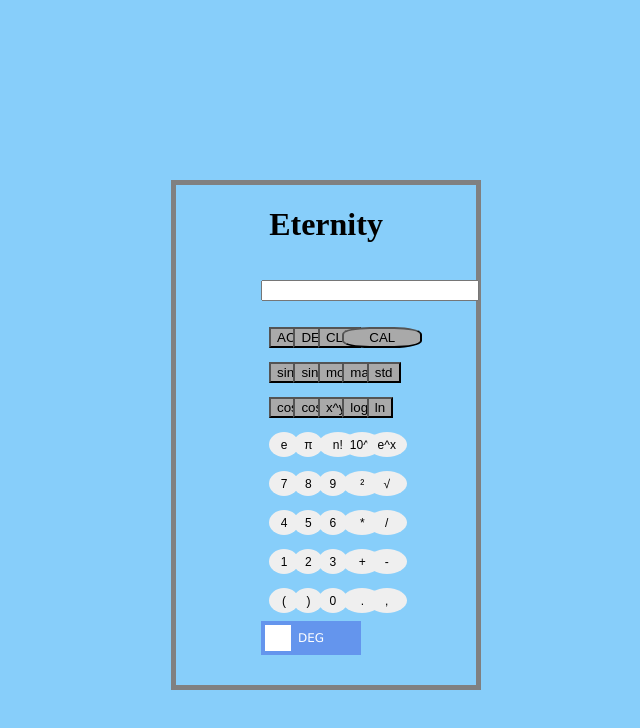
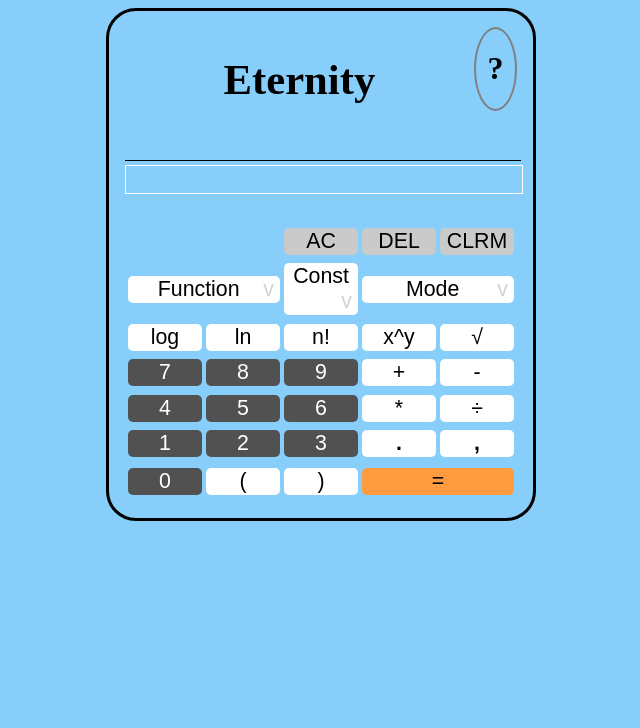
Before and after one commit to neoJINXD/Eternity, an Electron app: page public/index.html in a window 800 px wide. Shown: the whole page, without its empty margins (79-719 px from the left). Drawn offline with Linux system fonts and the light colour scheme.

Commit message:
Implemented new UI

```diff
--- a/public/index.html
+++ b/public/index.html
@@ -7,83 +7,144 @@
 </head>
 <body>
 
-<div class='calculator'>
+
+
+<div class="main">
+    <div class="calc">
+        <div class="help">
+            <h1>?</h1>
+        </div>
+
+        <div>
             <h1>Eternity</h1>
         </div>
 
-<div class='main'>
-
-    <div id="equation"></div>
-    <div id="answer"></div>
-
-    <input id="resultInput" type="text" autocomplete="off" style="width: 210px" name="calc" list="browserList" value="" >
+        <input id="resultInput" type="text" autocomplete="off" style="width: 100%" name="calc" list="browserList" value="" /><br/>
+        <input id="resultOutput" type="text" autocomplete="off" style="width: 100%" name="calc" list="browserList" value="" />
         <datalist id="browserList" name="browserList"></datalist>
         <br/><br/>
 
+
         <table>
             <tr>
-            <td><button onclick='clearInput()' class='special' id='1'>AC</button></td>
-            <td><button onclick='del()' class='special' id='2'>DEL</button></td>
-            <td><button onclick='clr()' class='special' id='3'>CLR</button></td>
-            <td colspan='2'><input onclick='calc()' type="submit" class="special" value="CAL" style='width:80px;border-radius:35%' /></td>
+                <!-- <td><button onclick="" class="operation"  >2nd</button></td> -->
+                <td><button onclick="" style="visibility: hidden;"></button></td>
+                <td><button onclick="" style="visibility: hidden;"></button></td>
+                <td><button onclick="clearInput()" class="calc-funct" >AC</button></td>
+                <td><button onclick="del()" class="calc-funct" >DEL</button></td>
+                <td><button onclick="clr()" class="calc-funct" >CLRM</button></td>
+            </tr>
+
+            <tr>
+                <td colspan="2">
+                    <div class="dropdown">
+                        <button onclick="" class="operation dropbtn" value="" >Function<span class="drop-indicator">v</span></button>
+                        <div class="dropdown-content">
+                            <table>
+                                <tr>
+                                    <td><button onclick="addToExpression('^2')" class="operation" value="">x^2</button></td>
+                                    <td><button onclick="addToExpression('π^')" class="operation" value="">π^x</button></td>
                                 </tr>
                                 <tr>
-            <td><button onclick="addToExpression('sinh(')" name="io" class="special" value="sinh(" >sinh</button></td>
-            <td><button onclick="addToExpression('sin(')" name="io" class="special" value="sin(" >sin</button></td>
-            <td><button onclick="addToExpression('%')" name="io" class="special" value="%" >mod</button></td>
-            <td><button onclick="addToExpression('mad(')" name="io" class="special" value="mad(," >mad</button></td>
-            <td><button onclick="addToExpression('std(')" name="io" class="special" value="std(," >std</button></td>
+                                    <td><button onclick="addToExpression('e^')" class="operation" value="">e^x</button></td>
+                                    <td><button onclick="addToExpression('10^')" class="operation" value="">10^x</button></td>
                                 </tr>
                                 <tr>
-            <td><button onclick="addToExpression('cosh(')" name="io" class="special" value="cosh(" >cosh</button></td>
-            <td><button onclick="addToExpression('cos(')" name="io" class="special" value="cos(" >cos</button></td>
-            <td><button onclick="addToExpression('^')" name="io" class="special" value="^" >x^y</button></td>
-            <td><button onclick="addToExpression('log(')" name="io" class="special" value="log(" >log</button></td>
-            <td><button onclick="addToExpression('ln(')" name="io" class="special" value="ln(" >ln</button></td>
+                                    <td><button onclick="addToExpression('sin(')" class="operation" value="">sin</button></td>
+                                    <td><button onclick="addToExpression('cos(')" class="operation" value="">cos</button></td>
+                                    <td><button onclick="addToExpression('tan(')" class="operation" value="">tan</button></td>
                                 </tr>
                                 <tr>
-            <td><button onclick="addToExpression('e')" name="io" class="number" value="e" >e</button></td>
-            <td><button onclick="addToExpression('π')" name="io" class="number" value="π" >π</button></td>
-            <td><button onclick="addToExpression('!')" name="io" class="operator" value="!" >n!</button></td>
-            <td><button onclick="addToExpression('10^')" name="io" class="operator" value="10^" >10^x</button></td>
-            <td><button onclick="addToExpression('e^')" name="io" class="operator" value="e^" >e^x</button></td>
+                                    <td><button onclick="addToExpression('sinh(')" class="operation" value="">sinh</button></td>
+                                    <td><button onclick="addToExpression('cosh(')" class="operation" value="">cosh</button></td>
+                                    <td><button onclick="addToExpression('tanh(')" class="operation" value="">tanh</button></td>
                                 </tr>
                                 <tr>
-            <td><button onclick="addToExpression('7')" name="io" class="number" value="7" >7</button></td>
-            <td><button onclick="addToExpression('8')" name="io" class="number" value="8" >8</button></td>
-            <td><button onclick="addToExpression('9')" name="io" class="number" value="9" >9</button></td>
-            <td> <button onclick="addToExpression('^2')" name="io" class="operator" value="^2" >²</button></td>
-            <td> <button onclick="addToExpression('√(')" name="io" class="operator" value="√(" >√</button></td>
+                                    <td><button onclick="addToExpression('mod(')" class="operation" value="">mod</button></td>
+                                    <td><button onclick="addToExpression('mad(')" class="operation" value="">mad</button></td>
+                                    <td><button onclick="addToExpression('std(')" class="operation" value="">std</button></td>
+                                </tr>
+                            </table>
+                        </div>
+                    </div>
+                </td>
+                <td>
+                    <div class="dropdown">
+                        <button onclick="" class="operation dropbtn" value="" >Const<span class="drop-indicator">v</span></button>
+                        <div class="dropdown-content">
+                            <button onclick="addToExpression('π')" class="operation" value="">π</button>
+                            <button onclick="addToExpression('e')" class="operation" value="">e</button>
+                        </div>
+                    </div>
+                </td>
+                <td colspan="2">
+                    <div class="dropdown">
+                        <button onclick="" class="operation dropbtn" value="" >Mode<span class="drop-indicator">v</span></button>
+                        <div class="dropdown-content">
+                            <table>
+                                <tr>
+                                    <!-- TODO Set active to one being clicked and disable the other -->
+                                    <td><button onclick="" class="operation selected" value="">Rad</button></td>
+                                    <td><button onclick="" class="operation" value="">Deg</button></td>
                                 </tr>
                                 <tr>
-            <td><button onclick="addToExpression('4')" name="io" class="number" value="4" >4</button></td>
-            <td><button onclick="addToExpression('5')" name="io" class="number" value="5" >5</button></td>
-            <td><button onclick="addToExpression('6')" name="io" class="number" value="6" >6</button></td>
-            <td> <button onclick="addToExpression('*')" name="io" class="operator" value="*" >*</button></td>
-            <td> <button onclick="addToExpression('/')" name="io" class="operator" value="/" >/</button></td>
-        </tr>
-        <tr>
-            <td><button onclick="addToExpression('1')" name="io" class="number" value="1" >1</button></td>
-            <td><button onclick="addToExpression('2')" name="io" class="number" value="2" >2</button></td>
-            <td><button onclick="addToExpression('3')" name="io" class="number" value="3" >3</button></td>
-            <td><button onclick="addToExpression('+')" name="io" class="operator" value="+" >+</button></td>
-            <td><button onclick="addToExpression('-')" name="io" class="operator" value="-" >-</button></td>
-        </tr>
-        <tr>
-            <td><button onclick="addToExpression('(')" name="io" class="number" value="(" >(</button></td>
-            <td><button onclick="addToExpression(')')" name="io" class="number" value=")" >)</button></td>
-            <td><button onclick="addToExpression('0')" name="io" class="number" value="0" >0</button></td>
-            <td><button onclick="addToExpression('.')" name="io" class="operator" value="." >.</button></td>
-            <td><button onclick="addToExpression(',')" name="io" class="operator" value="," >,</button></td>
+                                    <td><button onclick="" class="operation" value="">BIN</button></td>
+                                    <td><button onclick="" class="operation selected" value="">DEC</button></td>
+                                    <!-- <button onclick="" class="operation" value="">SN</button> -->
                                 </tr>
                             </table>
-    <label class="switch">
+                        </div>
+                    </div>
+                </td>
+            </tr>
+
+            <tr>
+                <td><button onclick="addToExpression('log(')" class="operation" value="" >log</button></td>
+                <td><button onclick="addToExpression('ln(')" class="operation" value="" >ln</button></td>
+                <td><button onclick="addToExpression('!')" class="operation" value="" >n!</button></td>
+                <td><button onclick="addToExpression('^')" class="operation" value="" >x^y</button></td>
+                <td><button onclick="addToExpression('√(')" class="operation" value="" >√</button></td>
+            </tr>
+
+            <tr>
+                <td><button onclick="addToExpression('7')" class="number"    value="" >7</button></td>
+                <td><button onclick="addToExpression('8')" class="number"    value="" >8</button></td>
+                <td><button onclick="addToExpression('9')" class="number"    value="" >9</button></td>
+                <td><button onclick="addToExpression('+')" class="operation" value="" >+</button></td>
+                <td><button onclick="addToExpression('-')" class="operation" value="" >-</button></td>
+            </tr>
+
+            <tr>
+                <td><button onclick="addToExpression('4')" class="number"    value="" >4</button></td>
+                <td><button onclick="addToExpression('5')" class="number"    value="" >5</button></td>
+                <td><button onclick="addToExpression('6')" class="number"    value="" >6</button></td>
+                <td><button onclick="addToExpression('*')" class="operation" value="" >*</button></td>
+                <td><button onclick="addToExpression('/')" class="operation" value="" >÷</button></td>
+            </tr>
+
+            <tr>
+                <td><button onclick="addToExpression('1')" class="number"    value="" >1</button></td>
+                <td><button onclick="addToExpression('2')" class="number"    value="" >2</button></td>
+                <td><button onclick="addToExpression('3')" class="number"    value="" >3</button></td>
+                <td><button onclick="addToExpression('.')" class="operation" value="" style="font-weight: bold;">.</button></td>
+                <td><button onclick="addToExpression(',')" class="operation" value="" style="font-weight: bold;">,</button></td>
+            </tr>
+
+            <tr>
+                <td><button onclick="addToExpression('0')" class="number"    value="" >0</button></td>
+                <td><button onclick="addToExpression('(')" class="operation" value="" >(</button></td>
+                <td><button onclick="addToExpression(')')" class="operation" value="" >)</button></td>
+                <td colspan="2"><button onclick="calc()" class="special"   value="" >=</button></td>
+            </tr>
+        </table>
+    </div>
+    <!-- <label class="switch">
         <input type="checkbox" id = "angleMode" onclick="calc();" type="submit">
             <div class="slider">
                 <span class="on">RAD</span>
                 <span class="off">DEG</span>
             </div>
-    </label>
+    </label> -->
 </div>
 </body>
 </html>
--- /dev/null
+++ b/public/old-style.css
@@ -0,0 +1,168 @@
+
+/* Sources for Toggle Switch:
+  1) https://stackoverflow.com/questions/39846282/how-to-add-the-text-on-and-off-to-toggle-button
+  2) https://www.w3schools.com/howto/howto_css_switch.asp
+*/
+h1 {
+    color: black;
+    text-align: center;
+}
+
+h3 {
+    position: absolute;
+    right:1%;
+    bottom:0;
+}
+
+body {
+    background-color: lightskyblue;
+}
+
+table {
+    width: 27%;
+    border: 0;
+    table-layout: fixed;
+    empty-cells: show;
+  }
+
+.calculator {
+    border: 5px solid gray;
+    position:absolute;
+    width: 300px;
+    height: 500px;
+    top: 35%;
+    left: 50%;
+    margin-left: -150px;
+    margin-top: -100px;
+}
+
+.main {
+    position:absolute;
+    top: 35%;
+    left: 42.5%;
+}
+
+.number{
+    width:30px;
+    margin:5px;
+    height:25px;
+    font-size:12px;
+    border-radius:50%;
+    text-align: center;
+    border:none;
+    outline:none;
+}
+
+.operator{
+    width:40px;
+    margin:5px;
+    height:25px;
+    font-size:12px;
+    border-radius:50%;
+    text-align: center;
+    border:none;
+    outline:none;
+}
+
+.special{
+    margin:5px;
+    background:darkgray;
+    color:black;
+}
+
+switch {
+  position: relative;
+  display: inline-block;
+  width: 90px;
+  height: 34px;
+}
+
+.switch input {display:none;}
+
+.slider {
+  position: absolute;
+  cursor: pointer;
+  top: 0;
+  left: 0;
+  right: 0;
+  bottom: 0;
+  background-color: #ca2222;
+  -webkit-transition: .4s;
+  transition: .4s;
+}
+
+ /* The switch - the box around the slider */
+.switch {
+  position: relative;
+  display: inline-block;
+  width: 100px;
+  height: 34px;
+}
+
+/* Hide default HTML checkbox */
+.switch input {
+  opacity: 0;
+  width: 0;
+  height: 0;
+}
+
+/* The slider */
+.slider {
+  position: absolute;
+  cursor: pointer;
+  top: 0;
+  left: 0;
+  right: 0;
+  bottom: 0;
+  background-color: cornflowerblue;
+  -webkit-transition: .4s;
+  transition: .4s;
+}
+
+.slider:before {
+  position: absolute;
+  content: "";
+  height: 26px;
+  width: 26px;
+  left: 4px;
+  bottom: 4px;
+  background-color: white;
+  -webkit-transition: .4s;
+  transition: .4s;
+}
+
+input:checked + .slider {
+  background-color: LightSeaGreen;
+}
+
+input:focus + .slider {
+  box-shadow: 0 0 1px #2196F3;
+}
+
+input:checked + .slider:before {
+  -webkit-transform: translateX(66px);
+  -ms-transform: translateX(66px);
+  transform: translateX(66px);
+}
+
+.on
+{
+  display: none;
+}
+
+.on, .off
+{
+  color: white;
+  position: absolute;
+  transform: translate(-50%,-50%);
+  top: 50%;
+  left: 50%;
+  font-size: 12px;
+  font-family: Verdana, sans-serif;
+}
+
+input:checked+ .slider .on
+{display: block;}
+
+input:checked + .slider .off
+{display: none;}
--- a/public/serverScripts.js
+++ b/public/serverScripts.js
@@ -38,8 +38,12 @@ function clr() {
 /* eslint-disable-next-line */
 async function calc() {
   // gets the input from the textbox
-  const input = { expression: document.getElementById('resultInput').value, is_rad: document.getElementById('angleMode').checked };
-  document.getElementById('equation').innerHTML = `> ${input.expression}`;
+  // const input = {
+  //   expression: document.getElementById('resultInput').value,
+  //   is_rad: document.getElementById('angleMode').checked
+  // };
+  const input = { expression: document.getElementById('resultInput').value, is_rad: false };
+  // document.getElementById('equation').innerHTML = `> ${input.expression}`;
 
   const dlist = document.getElementById('browserList');
   const option = document.createElement('option');
@@ -57,8 +61,8 @@ async function calc() {
   const json = await response.json();
 
   // Sets the answer in the input text
-  document.getElementById('answer').innerHTML = `= ${json.answer}`;
-  document.getElementById('resultInput').value = '';
+  document.getElementById('resultOutput').value = `= ${json.answer}`;
+  // document.getElementById('resultInput').value = '';
 }
 
 document.addEventListener('DOMContentLoaded', () => {
--- a/public/style.css
+++ b/public/style.css
@@ -8,67 +8,139 @@ h1 {
     text-align: center;
 }
 
-h3 {
-    position: absolute;
-    right:1%;
-    bottom:0;
+body {
+    background-color: lightskyblue;
+    font-size: 16pt;
 }
 
-body {
-    background-color: lightskyblue;
+button{
+  border: 0;
+  border-radius: 5px;
+  width: 100%;
+  height: 100%;
+  outline: none;
+  font-size: 16pt;
+  /* padding: 10%; */
+  margin: 3% 0;
 }
 
 table {
-    width: 27%;
-    border: 0;
+    width: 100%;
+    /* border: 0; */
     table-layout: fixed;
-    empty-cells: show;
-  }
+    /* empty-cells: show; */
 
-.calculator {
-    border: 5px solid gray;
-    position:absolute;
-    width: 300px;
-    height: 500px;
-    top: 35%;
-    left: 50%;
-    margin-left: -150px;
-    margin-top: -100px;
 }
 
-.main {
-    position:absolute;
-    top: 35%;
-    left: 42.5%;
+input{
+  font-size: 16pt;
+  background: transparent;
+  border: none;
+  text-align: right;
+  margin-bottom: 1%;
 }
 
-.number{
-    width:30px;
-    margin:5px;
-    height:25px;
-    font-size:12px;
-    border-radius:50%;
-    text-align: center;
-    border:none;
-    outline:none;
+input:focus{
+  outline: none;
 }
 
-.operator{
-    width:40px;
-    margin:5px;
-    height:25px;
-    font-size:12px;
-    border-radius:50%;
-    text-align: center;
-    border:none;
-    outline:none;
+#resultOutput{
+  border: 1px solid white;
+}
+
+#resultInput{
+  border-bottom: 1px solid black;
+}
+
+
+.dropbtn {
+  border: none;
+
+}
+
+.drop-indicator{
+  float: right;
+  color: lightgrey;
+}
+
+.dropdown {
+  width: 100%;
+  position: relative;
+  display: inline-block;
+}
+
+.dropdown-content {
+  display: none;
+  position: absolute;
+  background-color: #f9f9f9;
+  width: 100%;
+  box-shadow: 0px 8px 16px 0px rgba(0,0,0,0.2);
+  z-index: 1;
+}
+
+.dropdown-content button {
+  color: black;
+  padding: 12px 16px;
+  text-decoration: none;
+  display: block;
+}
+
+
+
+.dropdown:hover .dropdown-content {
+  display: block;
+}
+
+.help{
+  padding: 0;
+  width: 10%;
+  font-size: 12pt;
+  float: right;
+  border-radius: 100%;
+  border: 2px solid gray;
+  color: gray;
+}
+
+.calc{
+  margin: auto;
+  width: 50%;
+  border: 3px solid black;
+  border-radius: 30px;
+  padding: 2%;
+}
+
+
+
+.calc-funct{
+  background-color: #CACACA;
+}
+
+
+.number{
+  color: #FFFFFF;
+  background-color: #515151;
+}
+
+.operation{
+  background-color: #FFFFFF;
+}
+
+.dropdown-content button:hover {
+  background-color: #f1f1f1;
 }
 
 .special{
-    margin:5px;
-    background:darkgray;
-    color:black;
+  background-color: #FF9B3F;
 }
+
+.selected{
+  font-weight: bold;
+}
+
+
+
+
+
 
 switch {
   position: relative;
```
Also changed, not shown: public/old.html (added, +89 -0 lines). Lines whose indentation alone changed are shown as unchanged.
